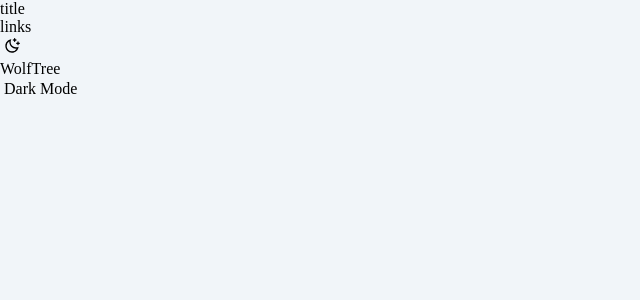
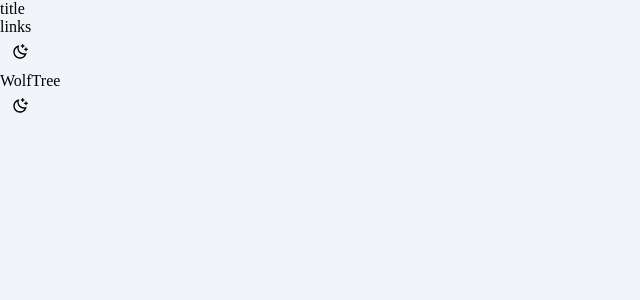
Before and after one commit to nrsimonelli/wolf-tree, a React (Create React App) app: page / in a window 1280 px wide. Shown: the top 300 px of the page, without its empty margins (0-640 px from the left). Built offline with nearby package versions, Linux system fonts and the light colour scheme.

Commit message:
added default color voptions and changed button padding

```diff
--- a/src/App.js
+++ b/src/App.js
@@ -12,8 +12,8 @@ const App = () => {
         </div>
         <ThemeToggle
           size='md'
-          toDarkMode='Dark Mode'
-          toLightMode='Light Mode'
+          // toDarkMode='Dark Mode'
+          // toLightMode='Light Mode'
           toggleStyle='text-white dark:text-black bg-accent-500 hover:bg-accent-600 dark:hover:bg-accent-400'
         />
       </div>
--- a/src/common.css
+++ b/src/common.css
@@ -8,6 +8,6 @@
 
 @layer components {
   .btn {
-    @apply px-4 py-2 transition-all duration-500 ease-in-out rounded-lg cursor-pointer select-none;
+    @apply px-12 py-8 transition-all duration-500 ease-in-out rounded-lg cursor-pointer select-none;
   }
 }
--- a/tailwind.config.js
+++ b/tailwind.config.js
@@ -13,8 +13,9 @@ module.exports = {
       white: colors.white,
       gray: colors.trueGray,
       primary: colors.blueGray,
-      secondary: colors.amber,
-      accent: colors.red,
+      secondary: colors.indigo,
+      accent: colors.fuchsia,
+      shade: colors.violet,
     },
     spacing: {
       ...px(0),
@@ -81,7 +82,25 @@ module.exports = {
       800: '800',
       900: '900',
     },
-    extend: {},
+    extend: {
+      colors: {
+        primary: {
+          DEFAULT: colors.blueGray[500],
+        },
+        secondary: {
+          DEFAULT: colors.indigo[500],
+        },
+        accent: {
+          DEFAULT: colors.fuchsia[500],
+        },
+        shade: {
+          DEFAULT: colors.violet[500],
+        },
+        gray: {
+          DEFAULT: colors.trueGray[500],
+        },
+      },
+    },
   },
   variants: {
     extend: {},
```
